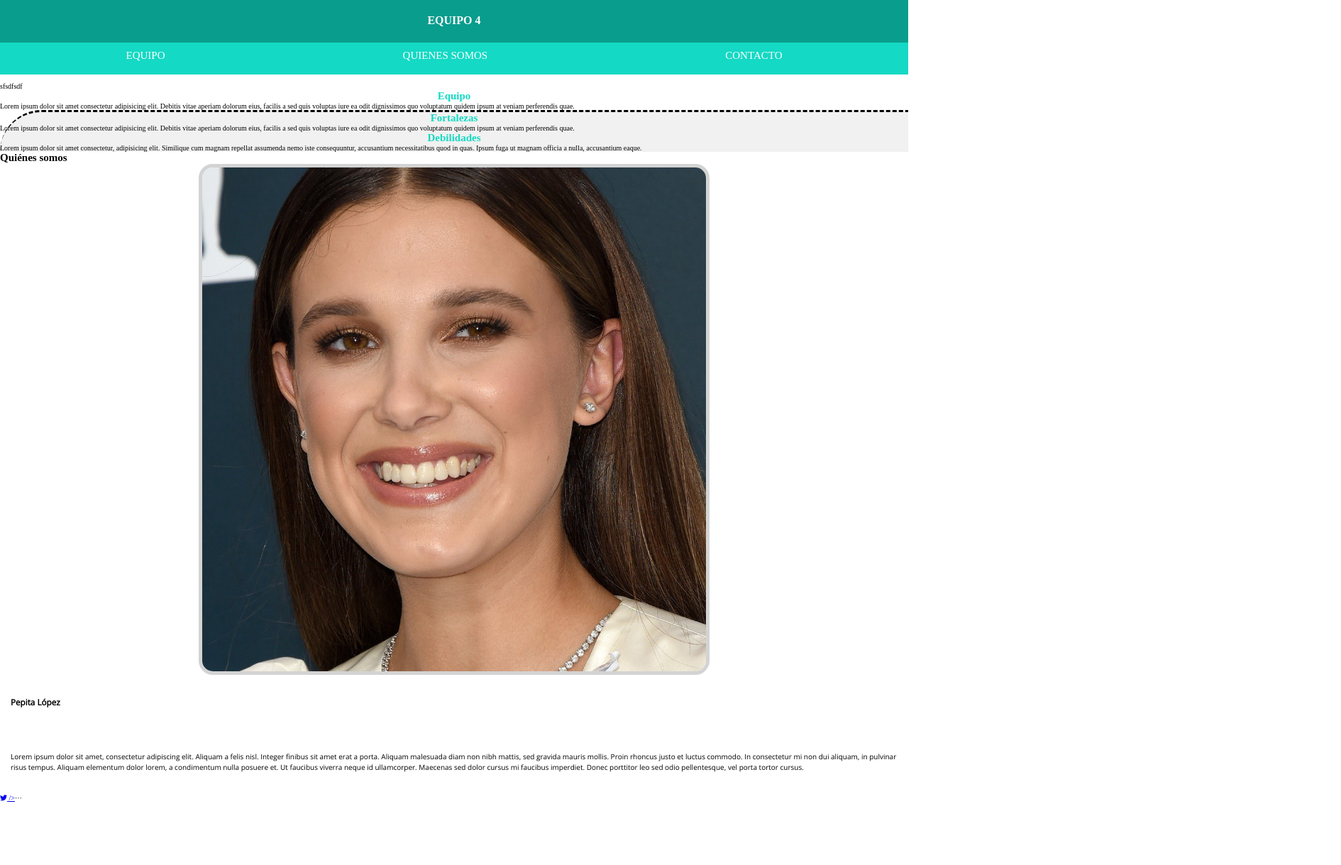
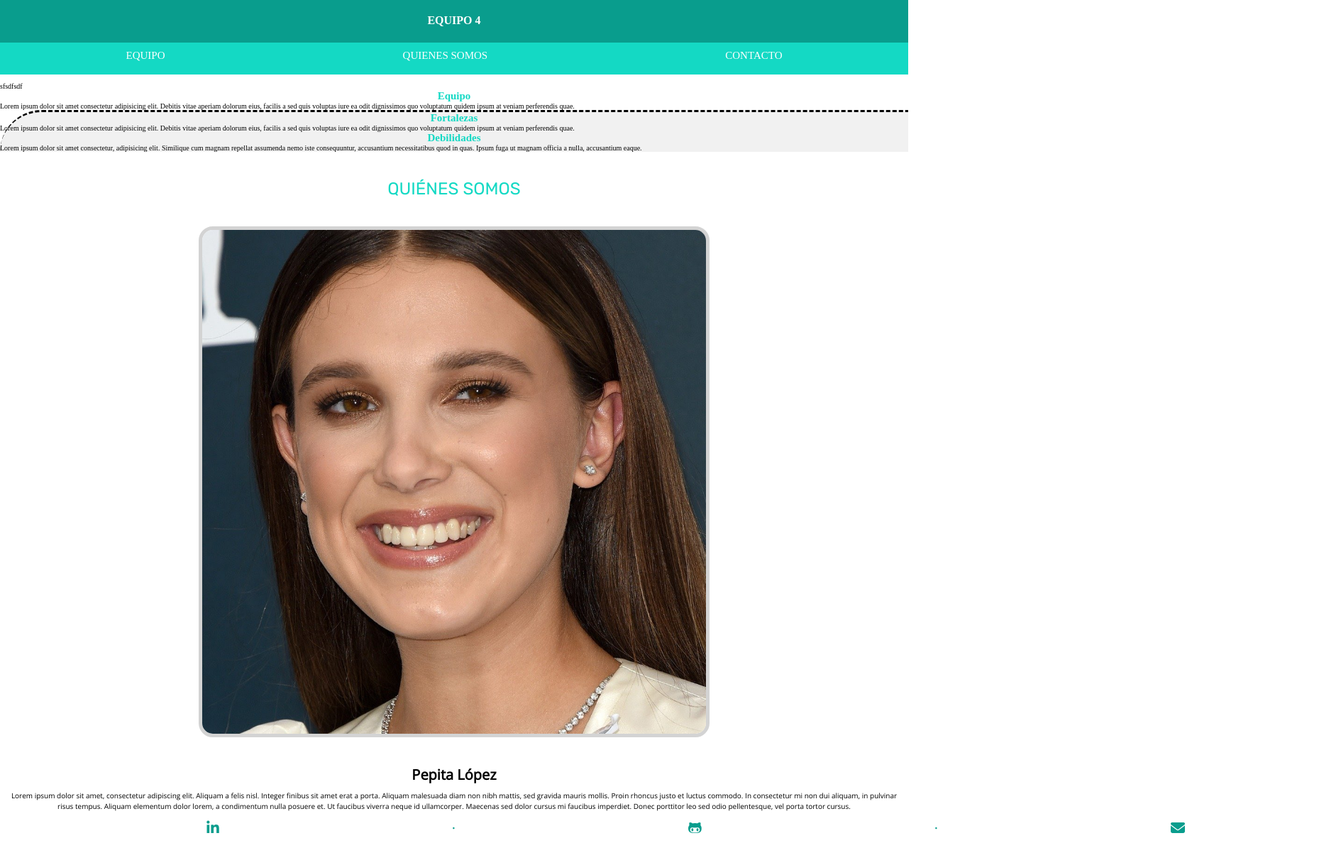
Before and after one commit to Adalab/project-promo-s-module-1-team-4, a plain HTML site: page index.html in a window 1280 px wide. Shown: the whole page at 71% size, 1890 px wide, since content can reach past the window. Before the commit the page ends 1130 px from the top, so only its background shows below. Drawn offline with nearby package versions, Linux system fonts and the light colour scheme.

Commit message:
Update adalabers section

```diff
--- a/css/styles.css
+++ b/css/styles.css
@@ -70,42 +70,62 @@
 
 }
 
+.text-section {
+    color: var(--light-green);
+    text-align: center;
+    font-family: var(--font-h);
+    font-size: 2.4rem;
+    font-weight: 500;
+    line-height: 1.88;
+    font-style: normal;
+    margin: 30px 15px;
+ }
+
 .bio-text {
-    display: flex;
-    flex-direction: column;
-    justify-content: center;
+    font-family: var(--font-p);
+    padding: 30px 15px;
+    text-align: center;
+    line-height: 1.5;
 
 }
 
-.bio-p{
+ .bio-h{
 
+    font-size: 2rem;
+    line-height: 2.25;
 
-    font-family: var(--font-p);
-    padding: 30px 15px;
-    justify-content: center;
-    line-height: 1.5;
 
 
  }
 
- .bio-h{
+ .bio-p{
 
+    font-size: 1.6 rem;
 
-    font-family: var(--font-p);
-    padding: 30px 15px;
-    justify-content: center;
-    line-height: 1.5;
-
-
- }
-
+     }
 
 
  .icons{
     display: flex;
     flex-direction: row;
+    padding: 15px 110px 15px 110px;
     list-style: none;
+    justify-content: space-between;
+    scale: 2;
+    color: var(--dark-green);
+
  }
+
+ .icon{
+   /* display: flex;
+    flex-direction: row;
+    list-style: none;
+    justify-content: center;*/
+    scale: 2;
+
+
+ }
+
 
  .title-team {
     color: var(--light-green);
--- a/index.html
+++ b/index.html
@@ -72,7 +72,7 @@
       <!-- ADALABERS - ALMU -->
 
       <section>
-        <h2>Quiénes somos</h2>
+        <h2 class="text-section">QUIÉNES SOMOS</h2>
         <article class="adalabers">
           <img src="./css/images/ada1.jpg" class="bio-image" />
 
@@ -92,21 +92,39 @@
 
             <ul class="icons">
               <li>
-                <a href="https://www.linkedin.com/in/almudenalloret/"
-                  ><i class="fa-brands fa-twitter"></i> /></a
-                >
+                <a href="https://www.linkedin.com/in/almudenalloret/">
+                  <i
+                    class="fa-brands fa-twitter"
+                    style="color: var(--dark-green)"
+                  ></i>
+                </a>
               </li>
               <li>·</li>
               <li>
-                <a href=""><img src="" /></a>
+                <a href="">
+                  <i
+                    class="fa-brands fa-linkedin-in"
+                    style="color: var(--dark-green)"
+                  ></i
+                ></a>
               </li>
               <li>·</li>
               <li>
-                <a href=""><img src="" /></a>
+                <a href="">
+                  <i
+                    class="fa-brands fa-github-alt"
+                    style="color: var(--dark-green)"
+                  ></i>
+                </a>
               </li>
               <li>·</li>
               <li>
-                <a href=""><img src="" /></a>
+                <a href=""
+                  ><i
+                    class="fa-solid fa-envelope"
+                    style="color: var(--dark-green)"
+                  ></i
+                ></a>
               </li>
             </ul>
           </div>
```
